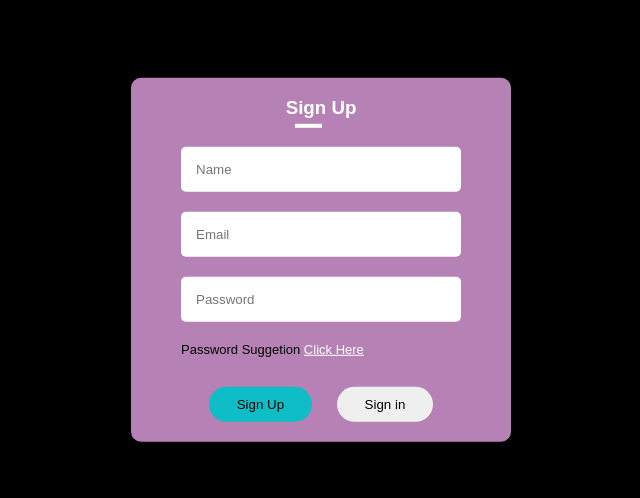
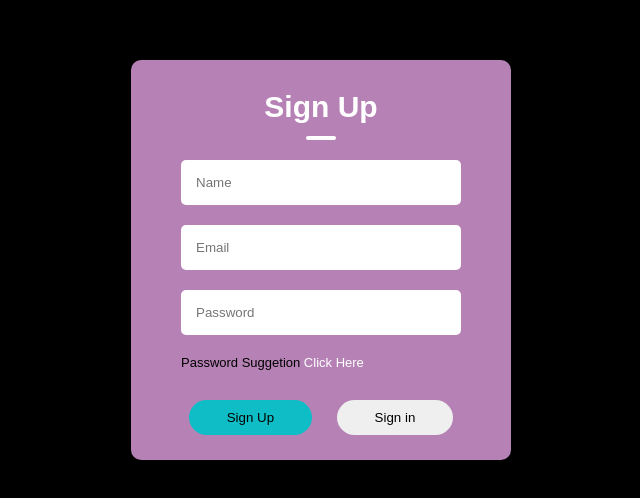
Before and after one commit to chhjulaal/login-form, a plain HTML site: page index.html in a window 1280 px wide. Shown: the part 140-638 px from the top of the page, without its empty margins (319-959 px from the left). Drawn offline with Linux system fonts and the light colour scheme.

Commit message:
some new changs

```diff
--- a/index.css
+++ b/index.css
@@ -6,7 +6,7 @@ body {
 }
 .form {
   width: 380px;
-  height: auto;
+  height: 400px;
   display: flex;
   flex-direction: column;
   background: cadetblue;
@@ -23,10 +23,11 @@ a {
 }
 
 h3 {
+  font-size: 30px;
   text-align: center;
   color: white;
 }
-.form h3::after {
+/* .form h3::after {
   content: "";
   color: red;
   width: 27px !important;
@@ -36,6 +37,15 @@ h3 {
   left: 160px;
   background: white;
   margin: 4px;
+} */
+.form .undeline {
+  margin: -18px auto 10px auto;
+  width: 30px;
+  height: 4px;
+  color: white;
+  background-color: white;
+  border-radius: 5px;
+  transition: 0.5s;
 }
 .dn {
   display: none;
@@ -61,6 +71,7 @@ h3 {
   padding: 15px 15px;
   border: 0;
   border-radius: 5px;
+  /* background-color: #eaeaea; */
 }
 .form p {
   margin: 10px 50px;
@@ -70,12 +81,17 @@ h3 {
   margin: 20px auto;
 }
 .form div button {
-  padding: 10px 28px;
+  padding: 10px 38px;
   border-radius: 25px;
   border: none;
   margin: 0 10px;
+  cursor: pointer;
+  /* transparent: background 5s !important; */
 }
 
 .bgClr {
   background-color: #b49f09;
 }
+.form p a {
+  text-decoration: none;
+}
--- a/index.html
+++ b/index.html
@@ -14,6 +14,7 @@
 <body>
     <div class="form">
         <h3 id="sign"></h3>
+        <div class="undeline"></div>
         <input type="text" placeholder="Name" id="nameInput">
         <input type="email" placeholder="Email">
         <input type="password" placeholder="Password">
--- a/index.js
+++ b/index.js
@@ -2,11 +2,9 @@ let signIn = document.getElementById("Sign-in");
 let signUp = document.getElementById("Sign-Up");
 let h3 = document.getElementById("sign");
 let para1 = document.getElementById("para1");
-
 let para2 = document.getElementById("para2");
+let underLine = document.querySelector(".undeline");
 para2.style.display = "none";
-
-// console.log(h3);
 h3.innerText = "Sign Up";
 signUp.classList.add("bgClr");
 function signUpbtn() {
@@ -24,6 +22,7 @@ function signUpbtn() {
     // console.log("ddd", nameInput);
     nameInput.style.display = "block";
     console.log(para1);
+    underLine.style.transform = "translateX(5px)";
   }
 }
 function signInbtn() {
@@ -39,4 +38,5 @@ function signInbtn() {
   //   console.log("aaa", nameInput);
   nameInput.style.display = "none";
   //   console.log(h3);
+  underLine.style.transform = "translateX(35px)";
 }
```
